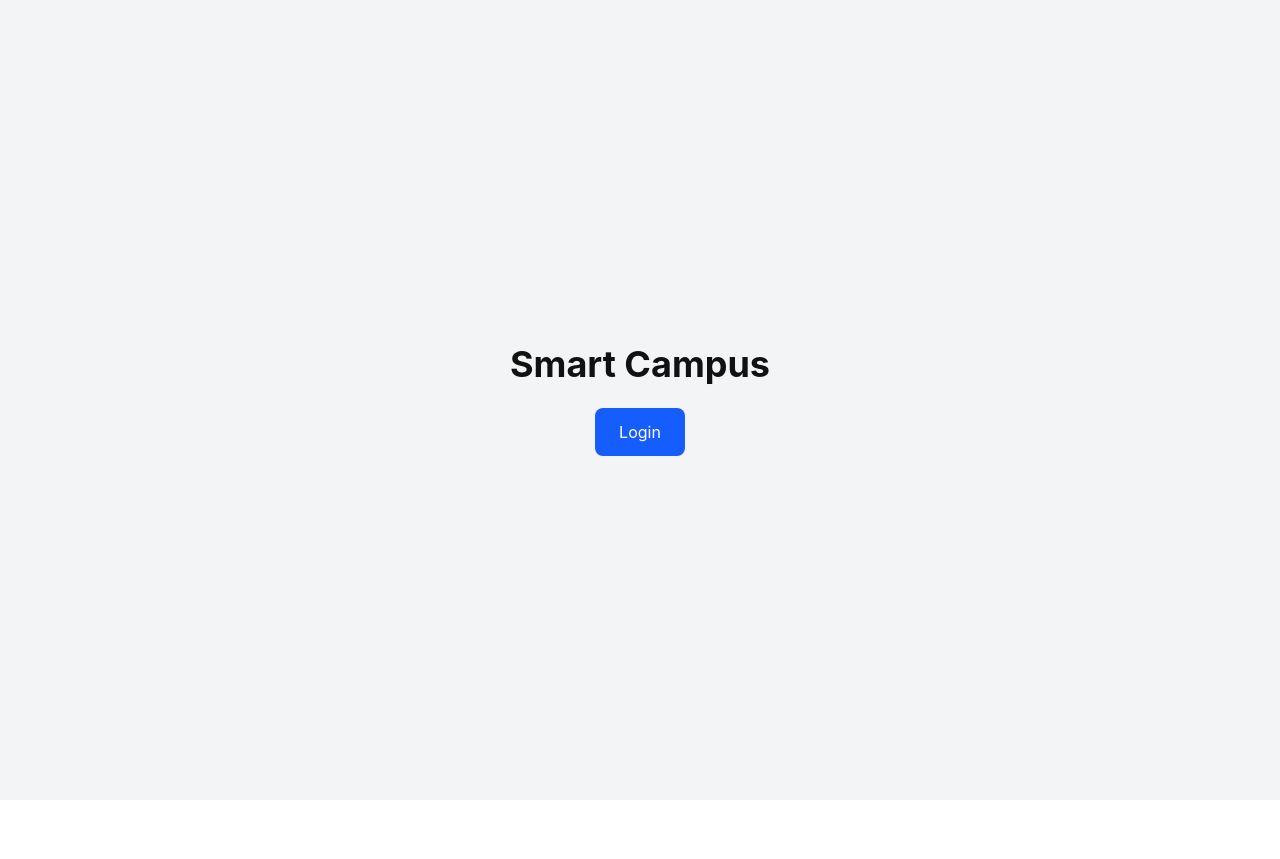
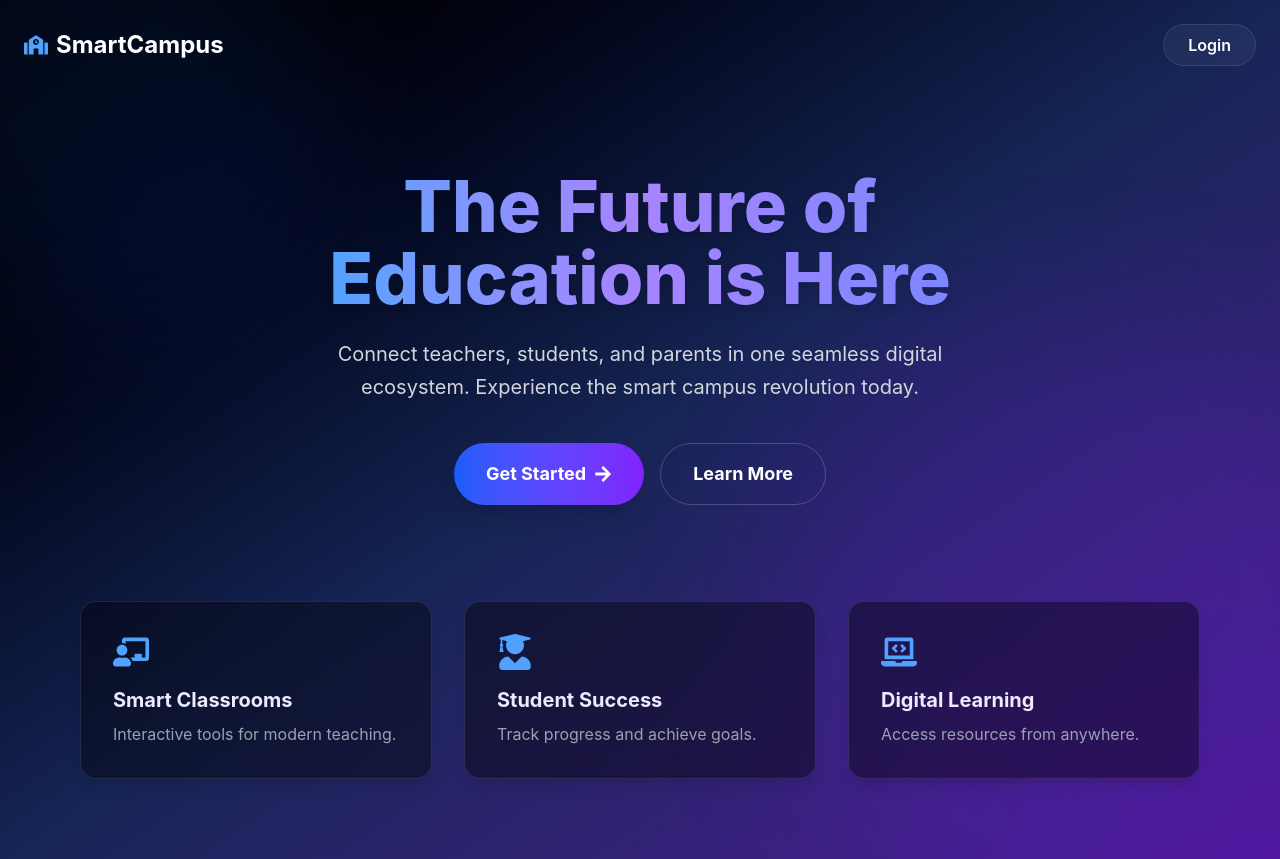
Before and after one commit to sourabhm-25/Smart-Campus, a React (Vite) app in the folder Frontend/: page / in a window 1280 px wide. Before the commit the page ends 800 px from the top, so only its background shows below. Built offline with nearby package versions, Linux system fonts and the light colour scheme.

Commit message:
changes in ui

```diff
--- a/Frontend/src/pages/Home.jsx
+++ b/Frontend/src/pages/Home.jsx
@@ -1,18 +1,140 @@
 import { useNavigate } from "react-router-dom";
+import { motion } from "framer-motion";
+import { FaSchool, FaChalkboardTeacher, FaUserGraduate, FaLaptopCode, FaArrowRight } from "react-icons/fa";
 
 export default function Home() {
   const navigate = useNavigate();
 
+  const containerVariants = {
+    hidden: { opacity: 0 },
+    visible: {
+      opacity: 1,
+      transition: { staggerChildren: 0.3 }
+    }
+  };
+
+  const itemVariants = {
+    hidden: { y: 20, opacity: 0 },
+    visible: {
+      y: 0,
+      opacity: 1,
+      transition: { type: "spring", stiffness: 100 }
+    }
+  };
+
+  const features = [
+    { icon: <FaChalkboardTeacher />, title: "Smart Classrooms", desc: "Interactive tools for modern teaching." },
+    { icon: <FaUserGraduate />, title: "Student Success", desc: "Track progress and achieve goals." },
+    { icon: <FaLaptopCode />, title: "Digital Learning", desc: "Access resources from anywhere." },
+  ];
+
   return (
-    <div className="h-screen flex flex-col items-center justify-center bg-gray-100">
-      <h1 className="text-4xl font-bold mb-6">Smart Campus</h1>
+    <div className="min-h-screen bg-gradient-to-br from-black via-blue-950 to-violet-900 text-white overflow-hidden relative">
 
-      <button
-        onClick={() => navigate("/login")}
-        className="bg-blue-600 text-white px-6 py-3 rounded-lg"
+      {/* Background Shapes */}
+      <div className="absolute top-0 left-0 w-full h-full overflow-hidden z-0">
+          <motion.div
+            animate={{
+              scale: [1, 1.2, 1],
+              rotate: [0, 90, 0],
+            }}
+            transition={{ duration: 20, repeat: Infinity, ease: "linear" }}
+            className="absolute -top-20 -left-20 w-96 h-96 bg-blue-600/20 rounded-full blur-3xl opacity-60"
+          />
+          <motion.div
+             animate={{
+              scale: [1, 1.5, 1],
+              x: [0, 100, 0],
+            }}
+            transition={{ duration: 25, repeat: Infinity, ease: "linear" }}
+            className="absolute bottom-0 right-0 w-[500px] h-[500px] bg-violet-600/20 rounded-full blur-3xl opacity-60"
+          />
+      </div>
+
+      {/* Navbar Placeholder */}
+      <nav className="relative z-10 flex justify-between items-center p-6 max-w-7xl mx-auto">
+        <motion.div
+          initial={{ x: -50, opacity: 0 }}
+          animate={{ x: 0, opacity: 1 }}
+          className="text-2xl font-bold flex items-center gap-2"
+        >
+          <FaSchool className="text-blue-400" /> SmartCampus
+        </motion.div>
+        <motion.button
+          initial={{ x: 50, opacity: 0 }}
+          animate={{ x: 0, opacity: 1 }}
+          whileHover={{ scale: 1.05 }}
+          whileTap={{ scale: 0.95 }}
+          onClick={() => navigate("/login")}
+          className="bg-white/5 backdrop-blur-md border border-white/10 px-6 py-2 rounded-full hover:bg-white/10 transition-all font-semibold cursor-pointer"
+        >
+          Login
+        </motion.button>
+      </nav>
+
+      {/* Hero Section */}
+      <motion.div
+        variants={containerVariants}
+        initial="hidden"
+        animate="visible"
+        className="relative z-10 flex flex-col items-center justify-center text-center mt-20 px-4"
       >
-        Login
-      </button>
+        <motion.h1
+          variants={itemVariants}
+          className="text-5xl md:text-7xl font-extrabold mb-6 bg-clip-text text-transparent bg-gradient-to-r from-blue-400 via-violet-400 to-indigo-400 drop-shadow-lg"
+        >
+          The Future of <br className="hidden md:block" /> Education is Here
+        </motion.h1>
+
+        <motion.p
+          variants={itemVariants}
+          className="text-gray-300 text-lg md:text-xl max-w-2xl mb-10 leading-relaxed"
+        >
+          Connect teachers, students, and parents in one seamless digital ecosystem. Experience the smart campus revolution today.
+        </motion.p>
+
+        <motion.div
+          variants={itemVariants}
+          className="flex flex-col md:flex-row gap-4"
+        >
+          <motion.button
+            whileHover={{ scale: 1.05, boxShadow: "0px 0px 20px rgba(139, 92, 246, 0.5)" }}
+            whileTap={{ scale: 0.95 }}
+            onClick={() => navigate("/login")}
+            className="bg-gradient-to-r from-blue-600 to-violet-600 px-8 py-4 rounded-full font-bold text-lg flex items-center gap-2 shadow-xl cursor-pointer hover:shadow-violet-500/20"
+          >
+            Get Started <FaArrowRight />
+          </motion.button>
+
+          <motion.button
+             whileHover={{ scale: 1.05, backgroundColor: "rgba(255,255,255,0.05)" }}
+             whileTap={{ scale: 0.95 }}
+             className="px-8 py-4 rounded-full font-bold text-lg border border-white/20 backdrop-blur-sm cursor-pointer hover:border-violet-400/50"
+          >
+            Learn More
+          </motion.button>
+        </motion.div>
+      </motion.div>
+
+      {/* Feature Cards */}
+      <div className="relative z-10 mt-24 max-w-6xl mx-auto px-4 grid grid-cols-1 md:grid-cols-3 gap-8 pb-20">
+        {features.map((feature, idx) => (
+          <motion.div
+            key={idx}
+            initial={{ opacity: 0, y: 50 }}
+            whileInView={{ opacity: 1, y: 0 }}
+            viewport={{ once: true }}
+            transition={{ delay: idx * 0.2 }}
+            whileHover={{ y: -10 }}
+            className="bg-black/40 backdrop-blur-xl border border-white/10 p-8 rounded-2xl hover:border-violet-500/50 transition-all hover:bg-black/60 shadow-lg"
+          >
+            <div className="text-4xl text-blue-400 mb-4">{feature.icon}</div>
+            <h3 className="text-xl font-bold mb-2 text-violet-100">{feature.title}</h3>
+            <p className="text-gray-400">{feature.desc}</p>
+          </motion.div>
+        ))}
+      </div>
+
     </div>
   );
 }
--- a/Frontend/src/pages/Login.jsx
+++ b/Frontend/src/pages/Login.jsx
@@ -1,38 +1,85 @@
 import { useState } from "react";
 import { useNavigate } from "react-router-dom";
+import { motion } from "framer-motion";
+import { FaChalkboardTeacher, FaUserGraduate, FaUserTie } from "react-icons/fa";
 
 export default function Login() {
   const [role, setRole] = useState("");
   const navigate = useNavigate();
 
   const handleLogin = () => {
-    if (!role) return alert("Select role");
-
+    if (!role) return;
     localStorage.setItem("role", role);
-
     navigate(`/${role}`);
   };
 
+  const roles = [
+    { id: "student", label: "Student", icon: <FaUserGraduate className="text-4xl mb-2" /> },
+    { id: "teacher", label: "Teacher", icon: <FaChalkboardTeacher className="text-4xl mb-2" /> },
+    { id: "parent", label: "Parent", icon: <FaUserTie className="text-4xl mb-2" /> },
+  ];
+
   return (
-    <div className="h-screen flex flex-col items-center justify-center bg-gray-100">
-      <h2 className="text-2xl font-semibold mb-4">Login</h2>
+    <div className="min-h-screen flex items-center justify-center bg-gradient-to-br from-black via-blue-950 to-violet-900 p-4 relative overflow-hidden">
+      {/* Background Decorative Circles */}
+      <div className="absolute top-10 left-10 w-32 h-32 bg-blue-600/20 rounded-full blur-2xl animate-pulse"></div>
+      <div className="absolute bottom-10 right-10 w-48 h-48 bg-violet-600/20 rounded-full blur-3xl animate-pulse delay-1000"></div>
 
-      <select
-        onChange={(e) => setRole(e.target.value)}
-        className="border p-2 mb-4"
+      <motion.div
+        initial={{ opacity: 0, y: 20 }}
+        animate={{ opacity: 1, y: 0 }}
+        transition={{ duration: 0.6 }}
+        className="bg-black/30 backdrop-blur-xl border border-white/10 p-8 rounded-2xl shadow-2xl max-w-4xl w-full flex flex-col items-center text-center"
       >
-        <option value="">Select Role</option>
-        <option value="teacher">Teacher</option>
-        <option value="student">Student</option>
-        <option value="parent">Parent</option>
-      </select>
+        <h1 className="text-4xl font-bold text-white mb-2 tracking-wide">
+          Smart Campus
+        </h1>
+        <p className="text-blue-200 mb-8 text-lg">
+          Please select your role to continue
+        </p>
 
-      <button
-        onClick={handleLogin}
-        className="bg-green-600 text-white px-5 py-2 rounded"
-      >
-        Continue
-      </button>
+        <div className="grid grid-cols-1 md:grid-cols-3 gap-6 w-full mb-8">
+          {roles.map((r) => (
+            <motion.div
+              key={r.id}
+              whileHover={{ scale: 1.05, translateY: -5 }}
+              whileTap={{ scale: 0.95 }}
+              onClick={() => setRole(r.id)}
+              className={`
+                cursor-pointer p-6 rounded-xl border-2 transition-all duration-300 flex flex-col items-center justify-center gap-3
+                ${role === r.id
+                  ? "bg-blue-600/80 border-blue-400 shadow-lg shadow-blue-500/30 text-white"
+                  : "bg-white/5 text-gray-300 border-transparent hover:bg-white/10 hover:border-blue-500/30"
+                }
+              `}
+            >
+              <div className={`transition-transform duration-300 ${role === r.id ? "scale-110" : ""}`}>
+                {r.icon}
+              </div>
+              <span className="font-semibold text-xl tracking-wide">
+                {r.label}
+              </span>
+            </motion.div>
+          ))}
+        </div>
+
+        <motion.button
+          whileHover={{ scale: 1.02 }}
+          whileTap={{ scale: 0.98 }}
+          onClick={handleLogin}
+          disabled={!role}
+          className={`
+            w-full md:w-1/2 py-3 rounded-full text-lg font-bold shadow-lg transition-all duration-300
+            ${role
+              ? "bg-gradient-to-r from-blue-600 to-violet-600 text-white hover:shadow-violet-500/50 cursor-pointer"
+              : "bg-gray-700/50 text-gray-500 cursor-not-allowed"
+            }
+          `}
+        >
+          Access Portal
+        </motion.button>
+
+      </motion.div>
     </div>
   );
 }
```
Also changed, not shown: Frontend/src/TestImageSol.jsx (+77 -134 lines), 1 other file (tests, documents, lock files or other folders).
